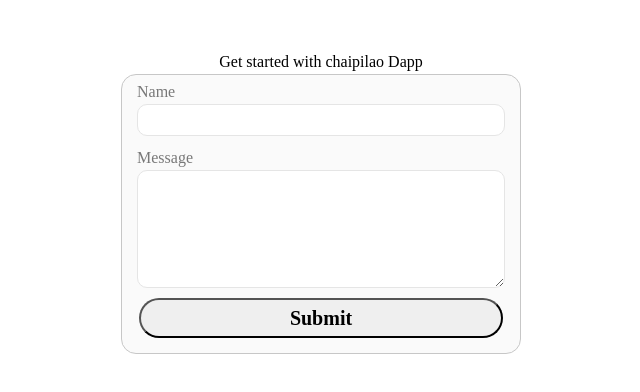
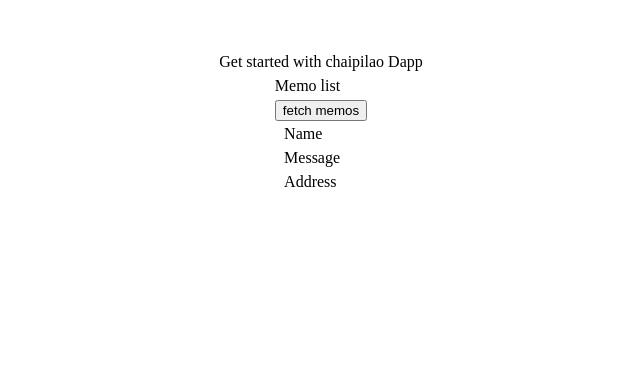
Before and after one commit to mistertandon/web3-dapp-0010-greeting-by-nader, a React (Vite) app in the folder client/: page / in a window 1280 px wide. Shown: the top 392 px of the page, without its empty margins (319-959 px from the left). Built offline with nearby package versions, Linux system fonts and the light colour scheme.

Commit message:
feat: Develop basic Memos component to render memos list

```diff
--- a/client/src/App.jsx
+++ b/client/src/App.jsx
@@ -7,6 +7,7 @@ import "./App.scss";
 const VITE_CHAI_CONTRACT_ADDRESS = import.meta.env.VITE_CHAI_CONTRACT_ADDRESS;
 
 import { BuyChai } from "./components/BuyChai/BuyChai.jsx";
+import { Memos } from "./components/Memos/Memos.jsx";
 
 function App() {
   const [state, setState] = useState({
@@ -18,21 +19,17 @@ function App() {
   useEffect(() => {
     const connectWallet = async () => {
       if (window.ethereum) {
-        console.log("window.ethereum", window.ethereum);
         try {
           const { ethereum } = window;
 
           const account = await ethereum.request({
             method: "eth_requestAccounts",
           });
-          console.log("ethers", ethers);
-          console.log("ethers.providers", ethers.providers);
-// console.log("VITE_CHAI_CONTRACT_ADDRESS",VITE_CHAI_CONTRACT_ADDRESS);
+
           const web3Provider = new ethers.providers.Web3Provider(ethereum);
           const signer = web3Provider.getSigner();
           const chaiContract = new ethers.Contract(
             VITE_CHAI_CONTRACT_ADDRESS,
-            // ethers.utils.getAddress(VITE_CHAI_CONTRACT_ADDRESS),
             chai.abi,
             signer
           );
@@ -49,7 +46,8 @@ function App() {
   return (
     <div className="app--conatiner">
       <h1 className="a">Get started with chaipilao Dapp</h1>
-      <BuyChai chaiContractInst={state} />
+      {/* <BuyChai chaiContractInst={state} /> */}
+      <Memos chaiContractInst={state} />
     </div>
   );
 }
--- a/client/src/components/BuyChai/BuyChai.scss
+++ b/client/src/components/BuyChai/BuyChai.scss
@@ -7,7 +7,7 @@
     background-color: #fafafa;
 
     &:hover {
-      box-shadow: 0px 50px #c7c7c7;
+      box-shadow: 0px -2px 5px #EDEDED;
     }
 
     display: flex;
--- /dev/null
+++ b/client/src/components/Memos/Memos.jsx
@@ -0,0 +1,54 @@
+import { useState, useEffect, useCallback } from "react";
+import "./memos.scss";
+
+export const Memos = ({
+  chaiContractInst: { provider, signer, chaiContract },
+}) => {
+  const [memos, setMemos] = useState([]);
+
+  const getMemosCallback = async () => {
+    console.log("getMemosCallback get callded");
+    const memosList = await chaiContract.getMemos();
+    setMemos(memosList);
+    console.log("memos", memos);
+  };
+
+  useEffect(() => {
+    const getMemos = async () => {
+      const memosList = await chaiContract.getMemos();
+      setMemos(memosList);
+      console.log("memos", memos);
+    };
+    try {
+      getMemos();
+    } catch (error) {
+      console.error(error);
+    }
+  }, []);
+
+  return (
+    <section>
+      <h4>Memo list</h4>
+      <button onClick={() => getMemosCallback()}>fetch memos</button>
+      <section className="memos--container">
+        <div className="memos__thead-row">
+          <div className="memos__thead-row--th">Name</div>
+          <div className="memos__thead-row--th">Message</div>
+          <div className="memos__thead-row--th">Address</div>
+        </div>
+        {memos.map(([name, message, , sender_address], index) => {
+          return (
+            <div
+              className="memos__tbody-row"
+              key={sender_address}
+            >
+              <div className="memos__tbody-row--td">{name}</div>
+              <div className="memos__tbody-row--td">{message}</div>
+              <div className="memos__tbody-row--td">{sender_address}</div>
+            </div>
+          );
+        })}
+      </section>
+    </section>
+  );
+};
--- /dev/null
+++ b/client/src/components/Memos/Memos.scss
@@ -0,0 +1,9 @@
+.memos--container {
+  width: 80%;
+  margin: 0px auto;
+
+  display: flex;
+  flex-direction: column;
+  justify-content: flex-start;
+  align-items: flex-start;
+}
```
Also changed, not shown: 1 other file (tests, documents, lock files or other folders).
